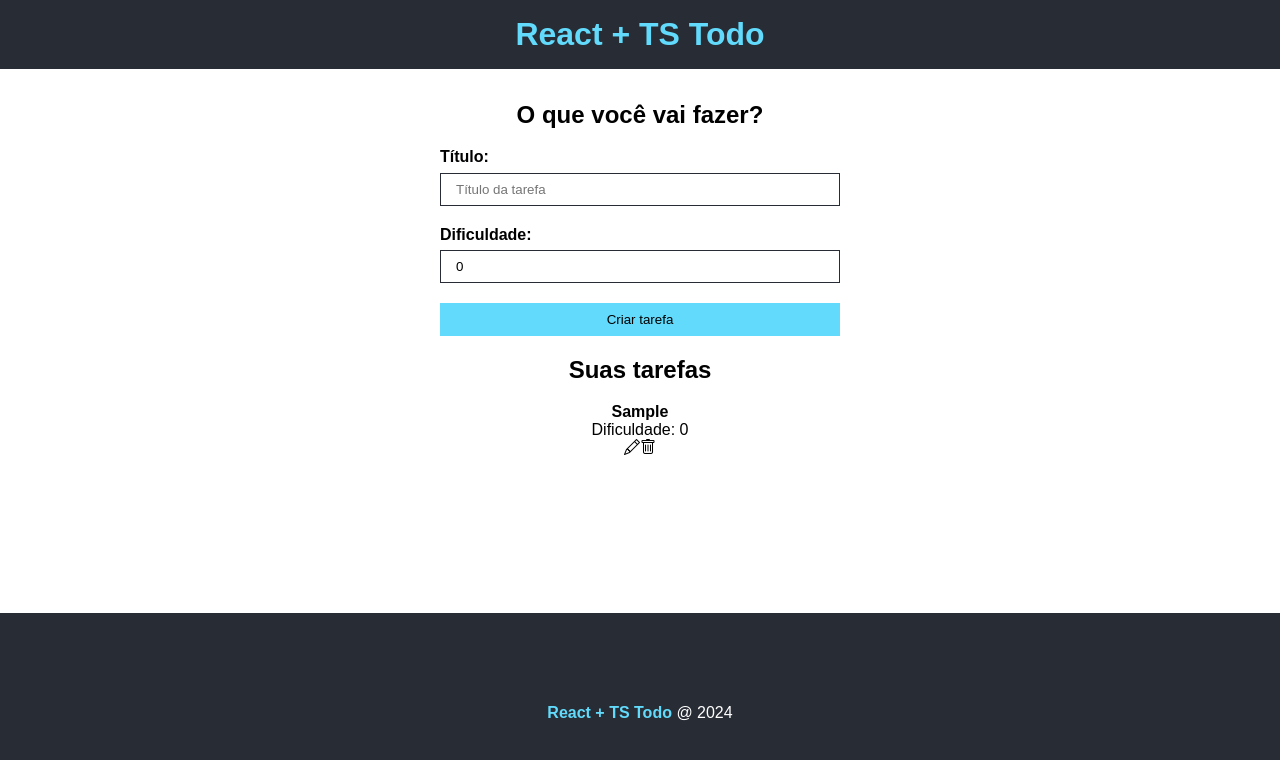
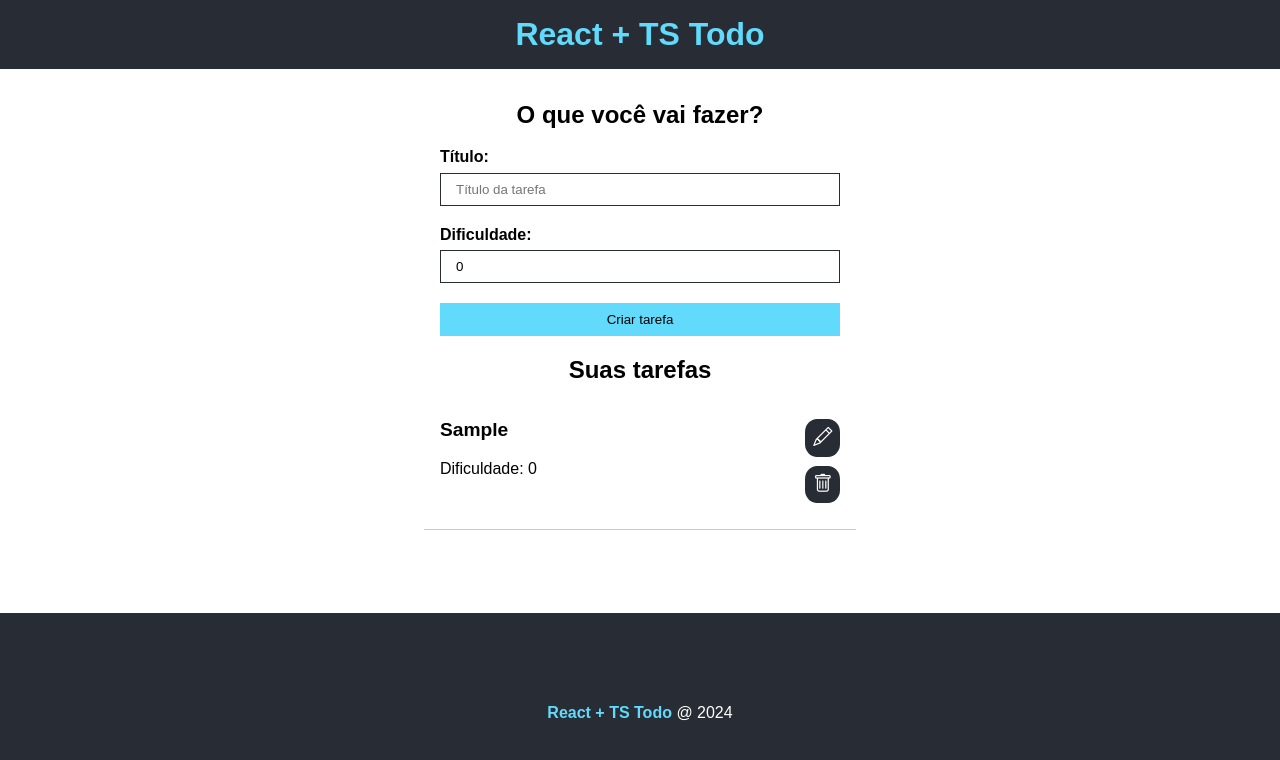
Before and after one commit to ms-gustavo/to-do-typescript, a React (Vite) app: page / in a window 1280 px wide. Both pictures are taken after typing "Sample" into the empty fields and a click on the input "Criar tarefa". Shown: the top 760 px of the page. Built offline with nearby package versions, Linux system fonts and the light colour scheme.

Commit message:
style: styling task list

```diff
--- a/src/components/TaskList/TaskList.module.css
+++ b/src/components/TaskList/TaskList.module.css
@@ -0,0 +1,38 @@
+.task {
+  display: flex;
+  justify-content: space-between;
+  max-width: 400px;
+  margin: 0 auto;
+  border-bottom: 1px solid #ccc;
+  padding: 1em;
+}
+
+.details {
+  text-align: left;
+}
+.details h4 {
+  font-size: 1.2em;
+  margin-bottom: 1em;
+}
+
+.actions {
+  display: flex;
+  flex-direction: column;
+  align-items: center;
+  justify-content: center;
+}
+
+.actions i {
+  margin-bottom: 0.5em;
+  font-size: 1.2em;
+  cursor: pointer;
+  background-color: #282c34;
+  color: white;
+  padding: 0.4em;
+  transition: 0.5s;
+  border-radius: 35%;
+}
+
+.actions i:hover {
+  color: #61dafb;
+}
--- a/src/components/TaskList/TaskList.tsx
+++ b/src/components/TaskList/TaskList.tsx
@@ -11,12 +11,12 @@
     <>
       {taskList.length > 0 ? (
         taskList.map((task) => (
-          <div key={task.id}>
-            <div>
+          <div className={styles.task} key={task.id}>
+            <div className={styles.details}>
               <h4>{task.title}</h4>
               <p>Dificuldade: {task.difficulty}</p>
             </div>
-            <div>
+            <div className={styles.actions}>
               <i className="bi bi-pencil"></i>
               <i className="bi bi-trash"></i>
             </div>
```
